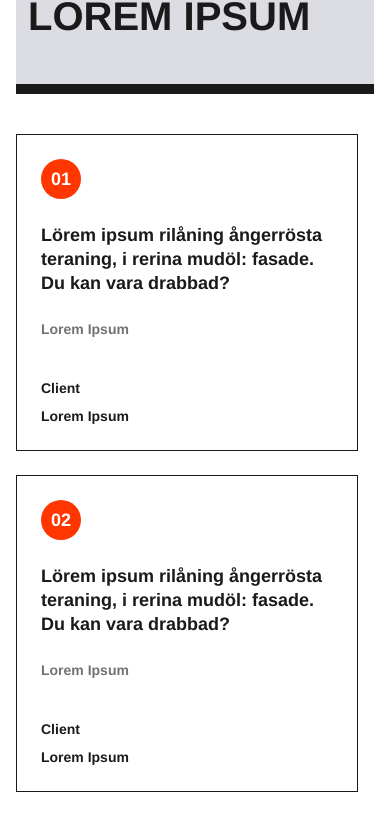
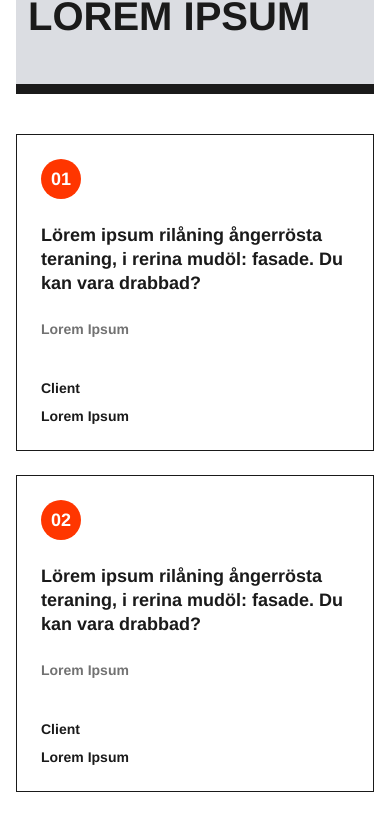
Before and after one commit to code0214/react, a React (Vite) app: page / in a window 390 px wide. Shown: the part 1914-2729 px from the top of the page. Built offline with nearby package versions, Linux system fonts and the light colour scheme.

Commit message:
update animation

```diff
--- a/src/components/NavigationBar/NavigationBar.jsx
+++ b/src/components/NavigationBar/NavigationBar.jsx
@@ -23,7 +23,7 @@ export const NavigationBar = ({ state, className }) => {
           </>
         )}
 
-        {state === "burger" && <img className="mdi-menu" alt="Mdi menu" src="/img/mdi-menu.svg" />}
+        {state === "burger" && <img className="mdi-menu" alt="Mdi menu" src="./img/mdi-menu.svg" />}
       </div>
     </div>
   );
--- a/src/screens/HomePageHiFi/style.css
+++ b/src/screens/HomePageHiFi/style.css
@@ -171,13 +171,12 @@
   animation-name: img;
   animation-duration: 2s;
   animation-delay: 2s;
-  animation-timing-function: ease-in;
+  animation-timing-function: ease;
 }
 
 @keyframes img {
-  0% {top: -150px}
-  /* 50%{transform: scale(1.2);} */
-  100% {top: 0;}
+  0% { transform: translateX(100%);}
+  100% {transform: translateX(0);}
 }
 
 .home-page-hi-fi .unsplash {
@@ -1714,7 +1713,7 @@ line-height: 40px;
     gap: 24px;
     position: relative;
     width: 100%;
-    padding-right: 16px;
+    padding-right: 0px;
   }
 
   .home-page-hi-fi .content-container {
```
Also changed, not shown: 4 other files (tests, documents, lock files or other folders).
